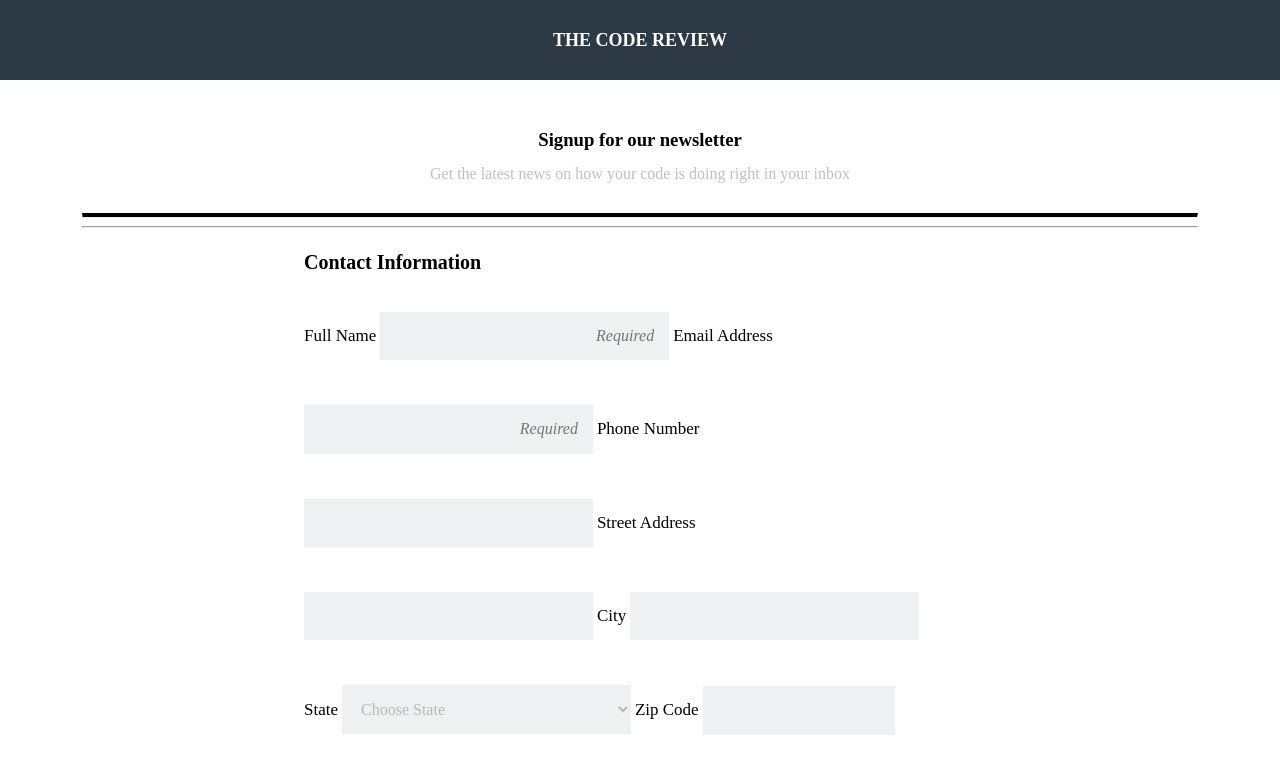
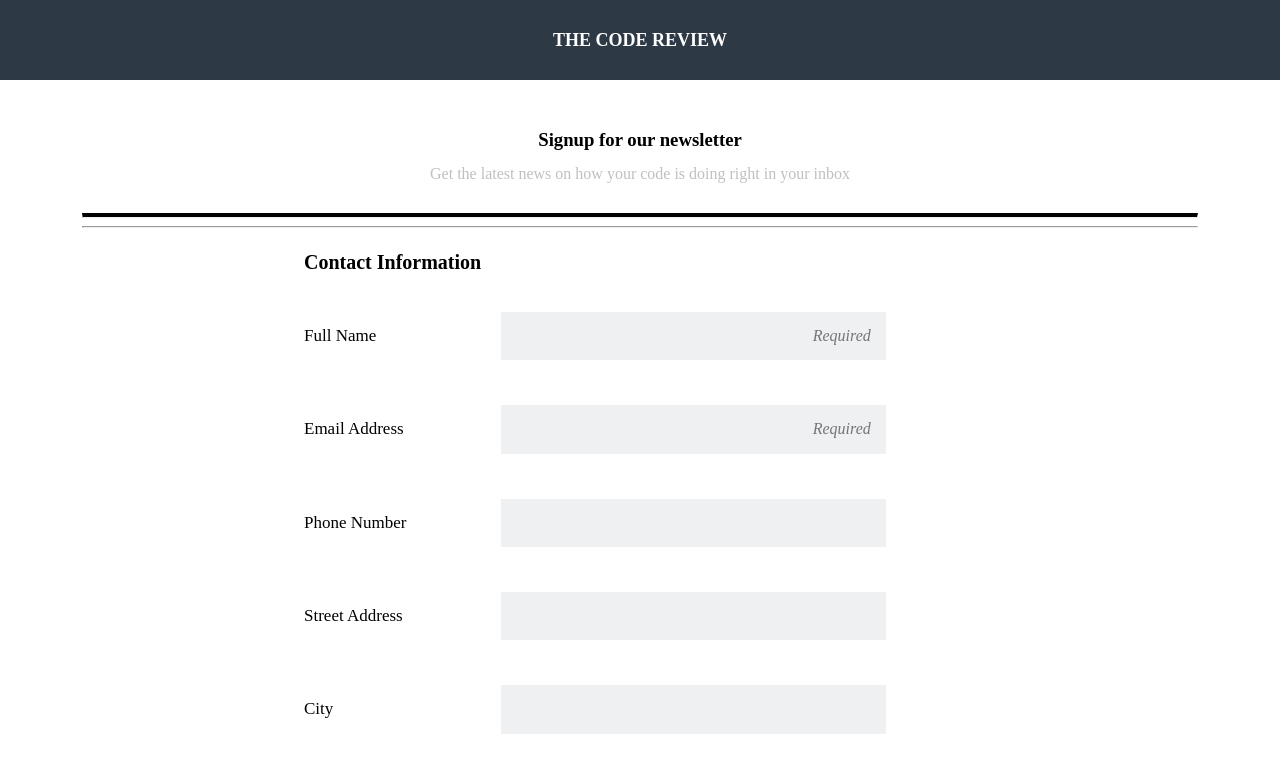
Before and after one commit to AlexVCS/Online-Registration-Form, a plain HTML site: page index.html in a window 1280 px wide. Shown: the top 776 px of the page. Drawn offline with Linux system fonts and the light colour scheme.

Commit message:
Aligning items

```diff
--- a/css/style.css
+++ b/css/style.css
@@ -167,18 +167,23 @@ button {
   input[type="tel"],
   textarea,
   select {
-    width: 45%;
+    width: 60%;
     display: inline-block;
   }
 
   #state {
-    width: 45%;
+    width: 60%;
     display: inline-block;
   }
 
   #zip {
     width: 30%;
     display: inline-block;
+  }
+
+  label {
+    display: inline-block;
+    width: 30%;
   }
 
   textarea {
```
